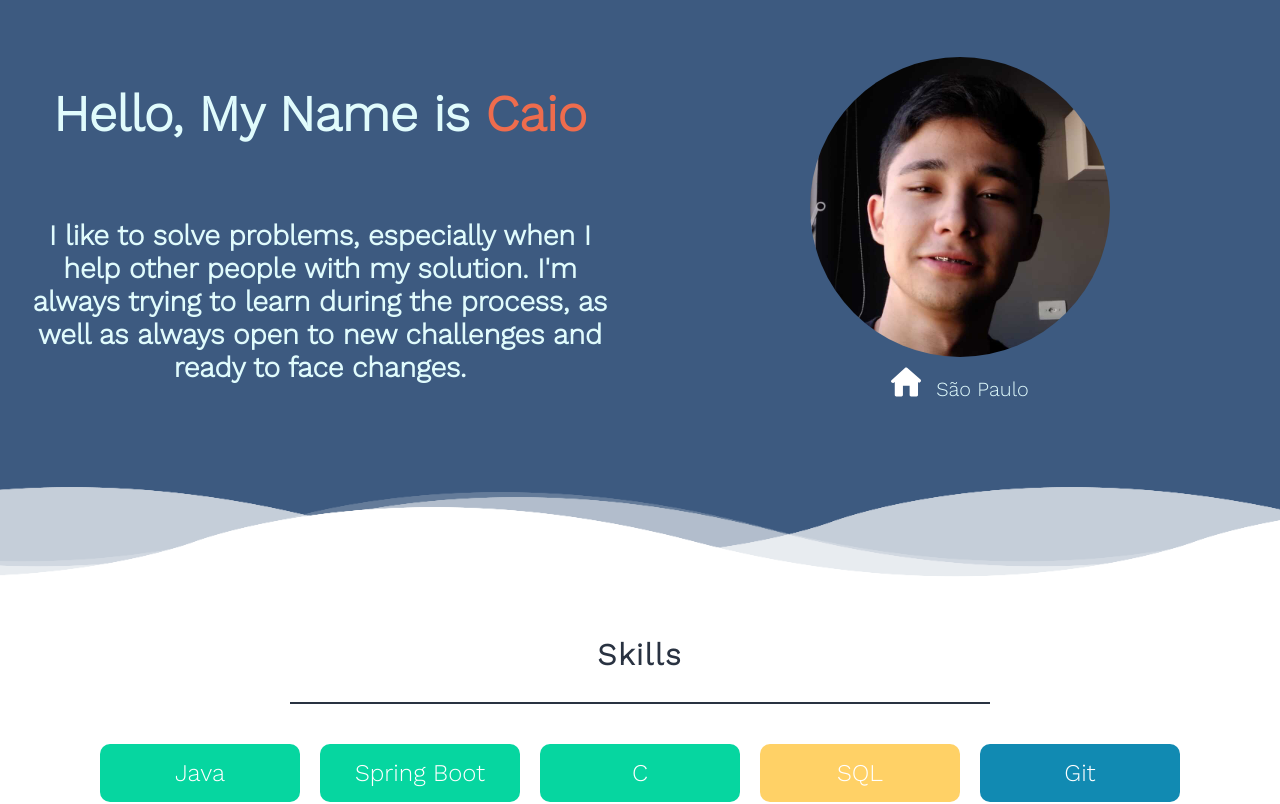
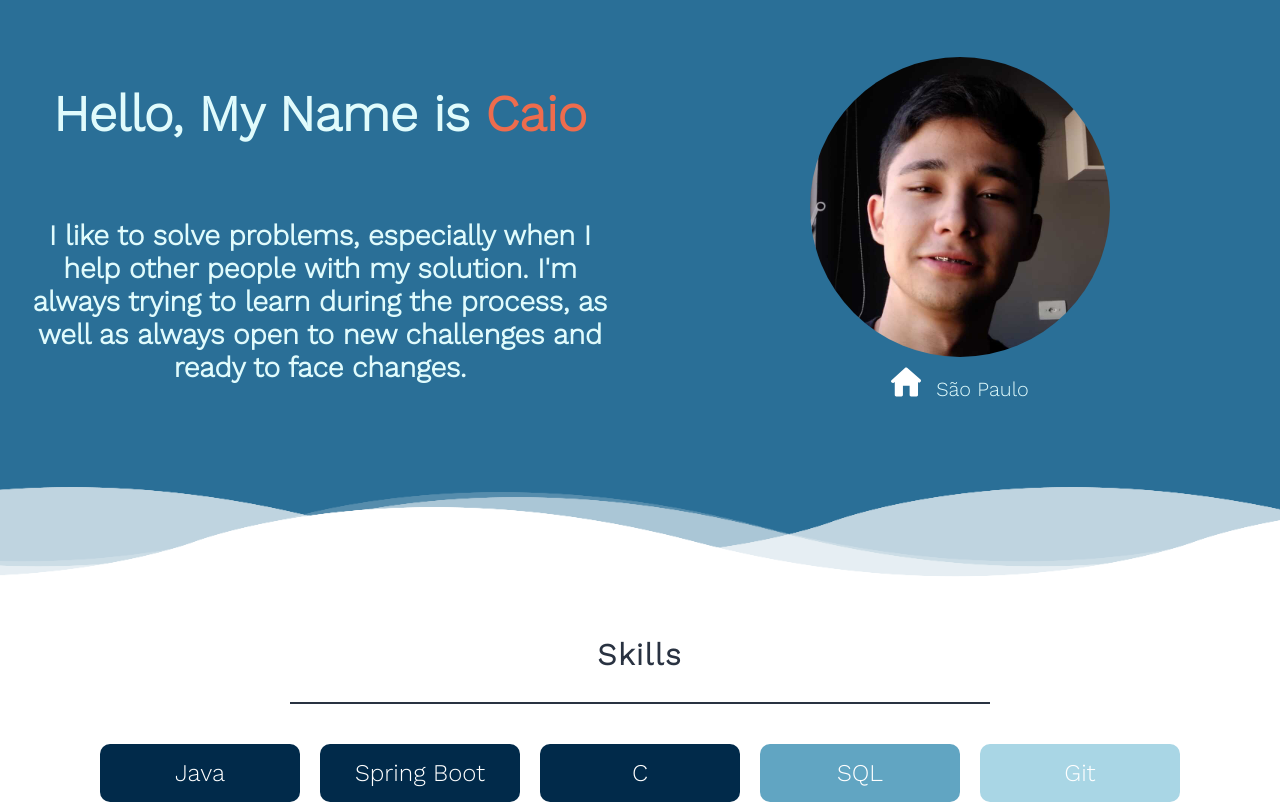
Before and after one commit to caio-k/caio-k.github.io, a React (Create React App) app: page / in a window 1280 px wide. Shown: the top 804 px of the page. Built offline with nearby package versions, Linux system fonts and the light colour scheme.

Commit message:
change colors

```diff
--- a/src/index.css
+++ b/src/index.css
@@ -5,13 +5,13 @@ body {
   padding: 0;
   font-family: 'Work Sans', sans-serif;
 
-  --color-1: #3D5A80;
+  --color-1: #2A6F97;
   --color-2: #98C1D9;
   --color-3: #E0FBFC;
   --color-4: #EE6C4D;
   --color-5: #293241;
-  --color-backend: #06D6A0;
-  --color-frontend: #EF476F;
-  --color-database: #FFD166;
-  --color-other-skill: #118AB2;
+  --color-backend: #012A4A;
+  --color-frontend: #2A6F97;
+  --color-database: #61A5C2;
+  --color-other-skill: #A9D6E5;
 }
```
